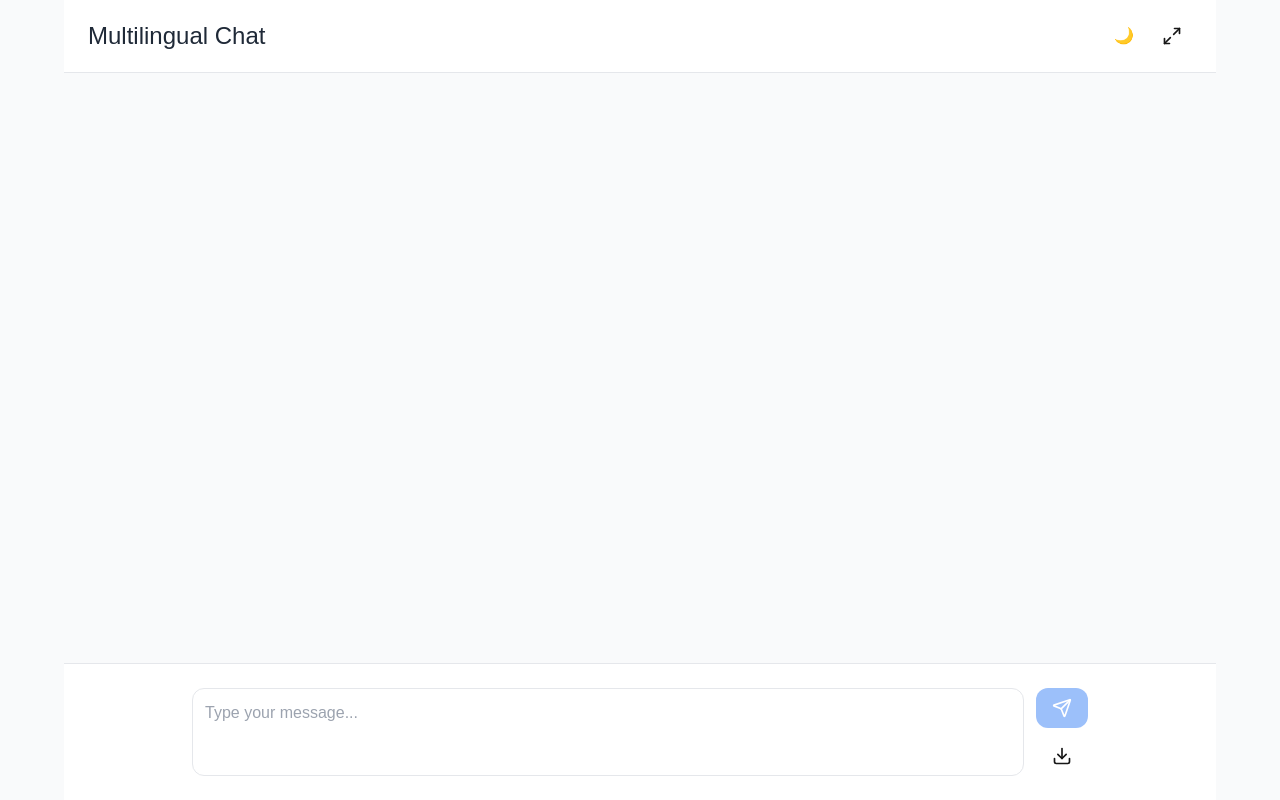
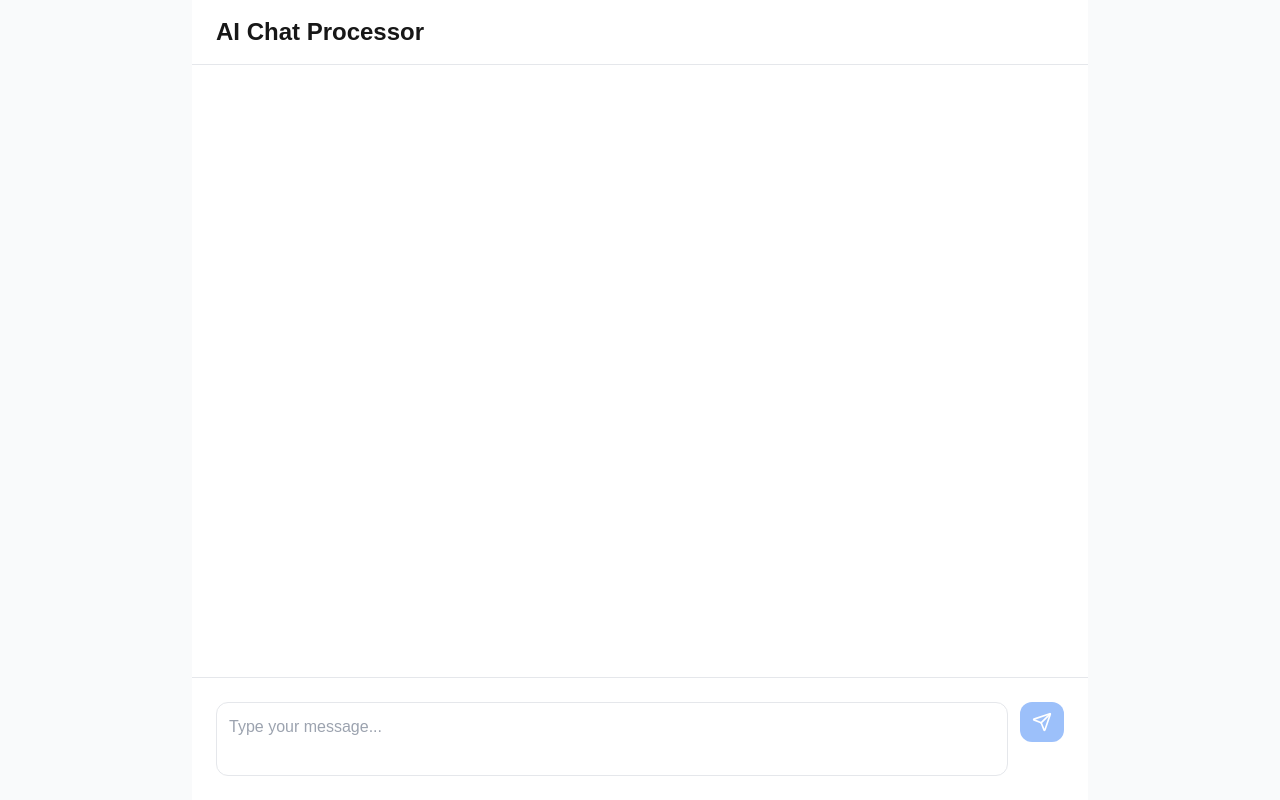
Before and after one commit to Apex10A/hngx-stage3-AI-Powered-app, a Next.js app: page /homer in a window 1280 px wide. Built offline with nearby package versions, Linux system fonts and the light colour scheme.

Commit message:
feat: added summarizer and translator endpoint functionality

```diff
--- a/package.json
+++ b/package.json
@@ -12,6 +12,7 @@
     "@radix-ui/react-alert-dialog": "^1.1.6",
     "@radix-ui/react-slot": "^1.1.2",
     "clsx": "^2.1.1",
+    "framer-motion": "^12.4.7",
     "lucide-react": "^0.475.0",
     "nanoid": "^5.1.0",
     "next": "14.2.17",
--- a/src/app/homer/page.tsx
+++ b/src/app/homer/page.tsx
@@ -1,14 +1,15 @@
 "use client"
 import React, { useState, useRef, useEffect } from 'react';
-import { Send, Loader2, Maximize2, Minimize2, Copy, Volume2, Download, Share2 } from 'lucide-react';
+import { Send, Loader2, Copy, Volume2 } from 'lucide-react';
 import { nanoid } from 'nanoid';
-import { Message } from './types';
 import { Alert, AlertDescription } from '@/components/ui/alert';
 import { Button } from '@/components/ui/button';
 import { Card, CardContent } from '@/components/ui/card';
 import { useTranslator } from './useTranslator';
 import { useLanguageDetector } from './useLanguageDetector';
+import { useSummarizer } from './useSummarizer';
 
+// Define available languages
 const languages = [
   { code: 'en', name: 'English' },
   { code: 'pt', name: 'Portuguese' },
@@ -18,25 +19,47 @@ const languages = [
   { code: 'fr', name: 'French' },
 ];
 
+// Message interface
+interface Message {
+  id: string;
+  text: string;
+  detectedLanguage?: string;
+  detectedLanguageCode?: string;
+  translation?: string;
+  targetLanguage?: string;
+  summary?: string;
+  confidence?: number;
+}
+
 export default function Home() {
-    const { detectLanguage, isLoading: isDetectorLoading, error: detectorError } = useLanguageDetector();
+  // Custom hooks
+  const { detectLanguage, isLoading: isDetectorLoading } = useLanguageDetector();
   const { translate, isLoading: isTranslating } = useTranslator();
+  const { summarize, isLoading: isSummarizing } = useSummarizer();
+
+  // State
   const [messages, setMessages] = useState<Message[]>([]);
   const [inputText, setInputText] = useState('');
   const [isLoading, setIsLoading] = useState(false);
-  const [isFullscreen, setIsFullscreen] = useState(false);
   const [showAlert, setShowAlert] = useState(false);
+  const [alertMessage, setAlertMessage] = useState('');
+
+  // Refs
   const messagesEndRef = useRef<HTMLDivElement>(null);
-  const [isDarkMode, setIsDarkMode] = useState(false);
 
-  const scrollToBottom = () => {
+  // Auto-scroll to bottom when messages change
+  useEffect(() => {
     messagesEndRef.current?.scrollIntoView({ behavior: 'smooth' });
+  }, [messages]);
+
+  // Show alert helper
+  const showAlertMessage = (message: string) => {
+    setAlertMessage(message);
+    setShowAlert(true);
+    setTimeout(() => setShowAlert(false), 2000);
   };
 
-  useEffect(() => {
-    scrollToBottom();
-  }, [messages]);
-
+  // Handle sending a new message
   const handleSend = async () => {
     if (!inputText.trim()) return;
 
@@ -44,44 +67,37 @@ export default function Home() {
     try {
       const languageResult = await detectLanguage(inputText.trim());
 
+      if (!languageResult) {
+        throw new Error('Language detection failed');
+      }
+
       const newMessage: Message = {
         id: nanoid(),
         text: inputText.trim(),
-        detectedLanguage: languageResult ?
-          `${languages.find(l => l.code === languageResult.detectedLanguage)?.name || languageResult.detectedLanguage} (${(languageResult.confidence * 100).toFixed(1)}% confidence)` :
-          'Language detection unavailable'
+        detectedLanguageCode: languageResult.detectedLanguage,
+        detectedLanguage: `${languages.find(l => l.code === languageResult.detectedLanguage)?.name || languageResult.detectedLanguage}`,
+        confidence: languageResult.confidence
       };
 
       setMessages(prev => [...prev, newMessage]);
+      setInputText('');
     } catch (error) {
       console.error('Error processing message:', error);
+      showAlertMessage('Error processing message');
     } finally {
       setIsLoading(false);
-      setInputText('');
     }
   };
-  const handleCopy = (text: string) => {
-    navigator.clipboard.writeText(text);
-    setShowAlert(true);
-    setTimeout(() => setShowAlert(false), 2000);
-  };
 
-  const handleTextToSpeech = (text: string) => {
-    const utterance = new SpeechSynthesisUtterance(text);
-    window.speechSynthesis.speak(utterance);
-  };
-
+  // Handle translation
   const handleTranslate = async (messageId: string, targetLanguage: string) => {
     try {
       const message = messages.find(m => m.id === messageId);
-      if (!message) return;
-
-      const languageResult = await detectLanguage(message.text);
-      if (!languageResult) throw new Error('Could not detect source language');
+      if (!message || !message.detectedLanguageCode) return;
 
       const translation = await translate(
         message.text,
-        languageResult.detectedLanguage,
+        message.detectedLanguageCode,
         targetLanguage
       );
 
@@ -96,96 +112,103 @@ export default function Home() {
       ));
     } catch (error) {
       console.error('Translation error:', error);
-      setShowAlert(true);
-      setTimeout(() => setShowAlert(false), 2000);
+      showAlertMessage('Translation failed');
     }
   };
 
-  const exportChat = () => {
-    const chatData = JSON.stringify(messages, null, 2);
-    const blob = new Blob([chatData], { type: 'application/json' });
-    const url = URL.createObjectURL(blob);
-    const a = document.createElement('a');
-    a.href = url;
-    a.download = 'chat-export.json';
-    a.click();
+  // Handle summarization
+  const handleSummarize = async (messageId: string) => {
+    try {
+      const message = messages.find(m => m.id === messageId);
+      if (!message) return;
+
+      const summary = await summarize(message.text);
+      if (summary) {
+        setMessages(prev => prev.map(msg =>
+          msg.id === messageId
+            ? { ...msg, summary }
+            : msg
+        ));
+      }
+    } catch (error) {
+      console.error('Summarization error:', error);
+      showAlertMessage('Summarization failed');
+    }
+  };
+
+  // Copy text to clipboard
+  const handleCopy = async (text: string) => {
+    try {
+      await navigator.clipboard.writeText(text);
+      showAlertMessage('Text copied to clipboard!');
+    } catch (error) {
+      showAlertMessage('Failed to copy text');
+    }
   };
 
   return (
-    <div className={`min-h-screen ${isDarkMode ? 'dark bg-gray-900' : 'bg-gray-50'}`}>
-      <main className={`flex flex-col h-screen max-w-6xl mx-auto ${isFullscreen ? 'fixed inset-0 z-50' : ''}`}>
+    <div className="min-h-screen bg-gray-50">
+      <main className="flex flex-col h-screen max-w-4xl mx-auto bg-white">
         {/* Header */}
-        <div className="bg-white dark:bg-gray-800 border-b px-6 py-4 flex justify-between items-center">
-          <h1 className="text-2xl font-display text-gray-800 dark:text-white">Multilingual Chat</h1>
-          <div className="flex gap-2">
-            <Button
-              variant="ghost"
-              size="icon"
-              onClick={() => setIsDarkMode(!isDarkMode)}
-              className="rounded-full"
-            >
-              {isDarkMode ? '🌞' : '🌙'}
-            </Button>
-            <Button
-              variant="ghost"
-              size="icon"
-              onClick={() => setIsFullscreen(!isFullscreen)}
-              className="rounded-full"
-            >
-              {isFullscreen ? <Minimize2 className="h-5 w-5" /> : <Maximize2 className="h-5 w-5" />}
-            </Button>
-          </div>
+        <div className="border-b px-6 py-4">
+          <h1 className="text-2xl font-bold">AI Chat Processor</h1>
         </div>
 
         {/* Alert */}
         {showAlert && (
           <Alert className="fixed top-4 right-4 w-auto animate-in fade-in slide-in-from-top-2">
-            <AlertDescription>Text copied to clipboard!</AlertDescription>
+            <AlertDescription>{alertMessage}</AlertDescription>
           </Alert>
         )}
 
-        {/* Chat Area */}
+        {/* Messages Area */}
         <div className="flex-1 overflow-y-auto p-6 space-y-6">
           {messages.map((message) => (
-            <Card key={message.id} className="max-w-[85%] ml-auto transform transition-all hover:shadow-lg">
+            <Card key={message.id} className="max-w-[85%] ml-auto">
               <CardContent className="p-4 space-y-3">
-                {/* Message Content */}
+                {/* Message Text */}
                 <div className="flex justify-between items-start gap-4">
-                  <p className="text-gray-800 dark:text-gray-200 font-medium leading-relaxed">
+                  <p className="text-gray-800 font-medium">
                     {message.text}
                   </p>
-                  <div className="flex gap-2">
                   <Button
                     variant="ghost"
                     size="icon"
                     onClick={() => handleCopy(message.text)}
-                      className="rounded-full hover:bg-gray-100 dark:hover:bg-gray-700"
                   >
                     <Copy className="h-4 w-4" />
                   </Button>
-                    <Button
-                      variant="ghost"
-                      size="icon"
-                      onClick={() => handleTextToSpeech(message.text)}
-                      className="rounded-full hover:bg-gray-100 dark:hover:bg-gray-700"
-                    >
-                      <Volume2 className="h-4 w-4" />
-                    </Button>
-                  </div>
                 </div>
 
-                {/* Language Info */}
+                {/* Language Detection Info */}
                 {message.detectedLanguage && (
-                  <p className="text-sm text-gray-500 dark:text-gray-400">
+                  <p className="text-sm text-gray-500">
                     Detected: {message.detectedLanguage}
+                    {message.confidence && ` (${(message.confidence * 100).toFixed(1)}% confidence)`}
                   </p>
                 )}
 
-                {/* Translation Controls */}
+                {/* Action Buttons */}
                 <div className="flex flex-wrap gap-2 items-center">
+                  {/* Summarize Button - only for English text over 150 chars */}
+                  {message.text.length > 150 &&
+                   message.detectedLanguageCode === 'en' &&
+                   !message.summary && (
+                    <Button
+                      onClick={() => handleSummarize(message.id)}
+                      disabled={isSummarizing}
+                      variant="default"
+                      size="sm"
+                    >
+                      {isSummarizing ? 'Summarizing...' : 'Summarize'}
+                    </Button>
+                  )}
+
+                  {/* Language Selector */}
                   <select
-                    className="text-sm border rounded-full px-4 py-2 bg-white dark:bg-gray-800 dark:border-gray-700 dark:text-gray-200"
+                    className="text-sm border rounded px-3 py-1"
                     onChange={(e) => handleTranslate(message.id, e.target.value)}
+                    disabled={isTranslating}
                   >
                     <option value="">Translate to...</option>
                     {languages.map((lang) => (
@@ -196,13 +219,23 @@ export default function Home() {
                   </select>
                 </div>
 
+                {/* Summary Display */}
+                {message.summary && (
+                  <div className="mt-3 p-3 bg-gray-50 rounded-lg border">
+                    <p className="text-sm font-medium text-gray-700 mb-2">
+                      Summary:
+                    </p>
+                    <p className="text-gray-600">{message.summary}</p>
+                  </div>
+                )}
+
                 {/* Translation Display */}
                 {message.translation && (
-                  <div className="mt-3 p-3 bg-gray-50 dark:bg-gray-800 rounded-lg border border-gray-100 dark:border-gray-700">
-                    <p className="text-sm font-medium text-gray-700 dark:text-gray-300 mb-2">
+                  <div className="mt-3 p-3 bg-gray-50 rounded-lg border">
+                    <p className="text-sm font-medium text-gray-700 mb-2">
                       Translation ({message.targetLanguage}):
                     </p>
-                    <p className="text-gray-600 dark:text-gray-400">{message.translation}</p>
+                    <p className="text-gray-600">{message.translation}</p>
                   </div>
                 )}
               </CardContent>
@@ -212,8 +245,8 @@ export default function Home() {
         </div>
 
         {/* Input Area */}
-        <div className="border-t bg-white dark:bg-gray-800 p-6">
-          <div className="flex gap-3 max-w-4xl mx-auto">
+        <div className="border-t p-6">
+          <div className="flex gap-3">
             <textarea
               value={inputText}
               onChange={(e) => setInputText(e.target.value)}
@@ -224,14 +257,13 @@ export default function Home() {
                 }
               }}
               placeholder="Type your message..."
-              className="flex-1 resize-none rounded-xl border border-gray-200 dark:border-gray-700 p-3 focus:outline-none focus:ring-2 focus:ring-blue-500 dark:bg-gray-900 dark:text-gray-200 font-medium"
+              className="flex-1 resize-none rounded-xl border p-3 focus:outline-none focus:ring-2 focus:ring-blue-500"
               rows={2}
             />
-            <div className="flex flex-col gap-2">
             <Button
               onClick={handleSend}
               disabled={isLoading || !inputText.trim()}
-                className="bg-blue-500 hover:bg-blue-600 text-white rounded-xl p-3 transition-all"
+              className="bg-blue-500 hover:bg-blue-600 text-white rounded-xl p-3"
             >
               {isLoading ? (
                 <Loader2 className="w-5 h-5 animate-spin" />
@@ -239,14 +271,6 @@ export default function Home() {
                 <Send className="w-5 h-5" />
               )}
             </Button>
-              <Button
-                onClick={exportChat}
-                variant="ghost"
-                className="rounded-xl"
-              >
-                <Download className="w-5 h-5" />
-              </Button>
-            </div>
           </div>
         </div>
       </main>
--- /dev/null
+++ b/src/app/homer/useSummarizer.ts
@@ -0,0 +1,35 @@
+import { useState } from 'react';
+
+export function useSummarizer() {
+  const [isLoading, setIsLoading] = useState(false);
+  const [error, setError] = useState<string | null>(null);
+
+  const summarize = async (text: string): Promise<string | null> => {
+    try {
+      setIsLoading(true);
+      setError(null);
+
+      if (!('ai' in window && 'summarizer' in (window as any).ai)) {
+        throw new Error('Summarizer API is not available in this browser');
+      }
+
+      const summarizer = await (window as any).ai.summarizer.create();
+      await summarizer.ready;
+
+      const result = await summarizer.summarize(text);
+      return result.summary;
+    } catch (err) {
+      const errorMessage = err instanceof Error ? err.message : 'Summarization failed';
+      setError(errorMessage);
+      return null;
+    } finally {
+      setIsLoading(false);
+    }
+  };
+
+  return {
+    summarize,
+    isLoading,
+    error
+  };
+}
--- a/src/app/homer/useTranslator.ts
+++ b/src/app/homer/useTranslator.ts
@@ -15,6 +15,7 @@ export function useTranslator() {
   const createTranslator = async (sourceLanguage: string, targetLanguage: string) => {
     if (!('ai' in window && 'translator' in (window as any).ai)) {
       throw new Error('Translation API is not available in this browser');
+      console.log("no")
     }
 
     const capabilities = await (window as any).ai.translator.capabilities();
```
Also changed, not shown: 1 other file (tests, documents, lock files or other folders). Lines whose indentation alone changed are shown as unchanged.
